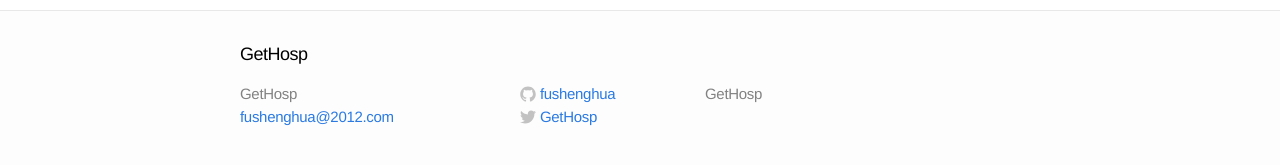
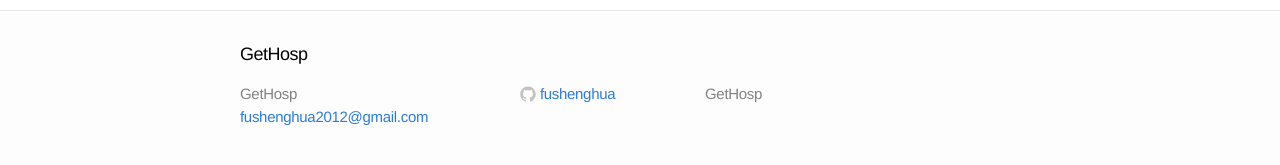
Before and after one commit to fushenghua/GetHosp, a Jekyll site: the page built from about.md, in a window 1280 px wide. Shown: the part 248-413 px from the top of the page. Built offline with Jekyll 4.4.1, drawn with Linux system fonts in a browser that asks for light colours.

Commit message:
update gh-pages

```diff
--- a/_config.yml
+++ b/_config.yml
@@ -1,9 +1,9 @@
 # Site settings
 title: GetHosp
-email: fushenghua@2012.com
+email: fushenghua2012@gmail.com
 description: "GetHosp"
 baseurl: "http://fushenghua.github.io/GetHosp"
-twitter_username: GetHosp
+# twitter_username: GetHosp
 github_username:  fushenghua
 url: "http://fushenghua.github.io/GetHosp"
 
```
Also changed, not shown: 1 other file.
